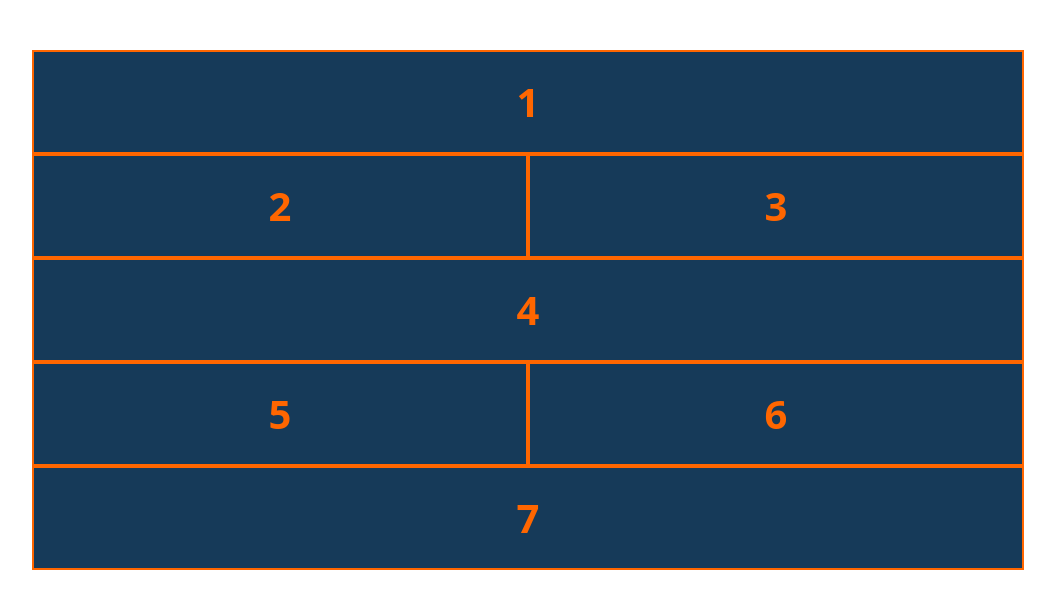
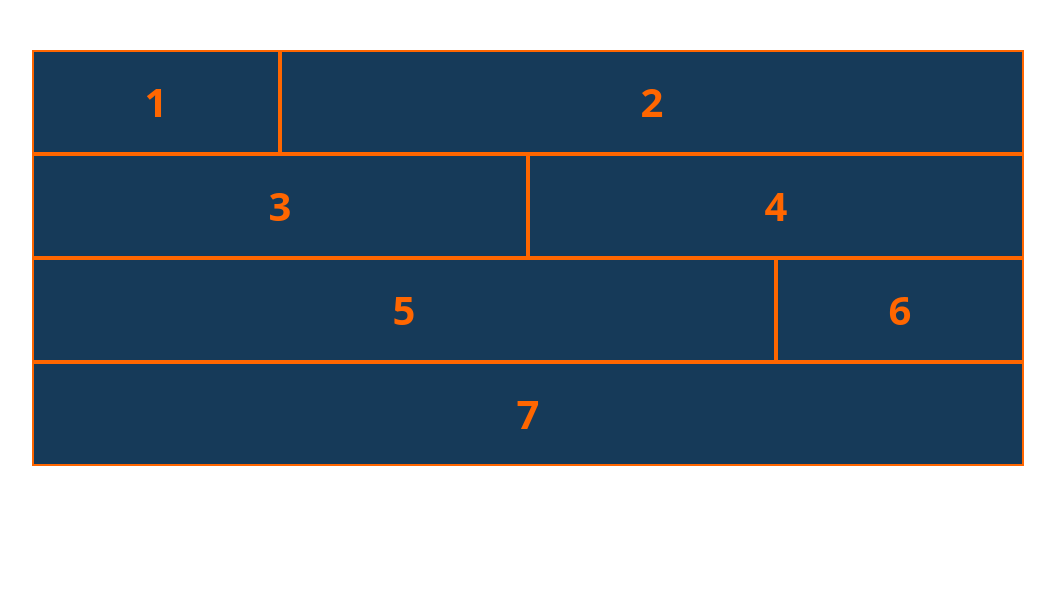
Before and after one commit to DannyHucc/RWD-Grid, a plain HTML site: page index.html in a window 1280 px wide. Shown: the whole page, without its empty margins (112-1167 px from the left). Drawn offline with Linux system fonts and the light colour scheme.

Commit message:
feat: add media screen for min-width: 992px

```diff
--- a/style.css
+++ b/style.css
@@ -56,3 +56,38 @@ body {
         grid-column: 1 / 3;
     }
 }
+
+@media screen and (min-width:992px) {
+    .wrapper {
+        display: grid;
+        grid-template-columns: 25% 25% 25% 25%;
+    }
+
+    .one {
+        grid-column: 1 / 2;
+    }
+
+    .two {
+        grid-column: 2 / 5;
+    }
+
+    .three {
+        grid-column: 1 / 3;
+    }
+
+    .four {
+        grid-column: 3 / 5;
+    }
+
+    .five {
+        grid-column: 1 / 4;
+    }
+
+    .six {
+        grid-column: 4 / 5;
+    }
+
+    .seven {
+        grid-column: 1 / 5;
+    }
+}
```
